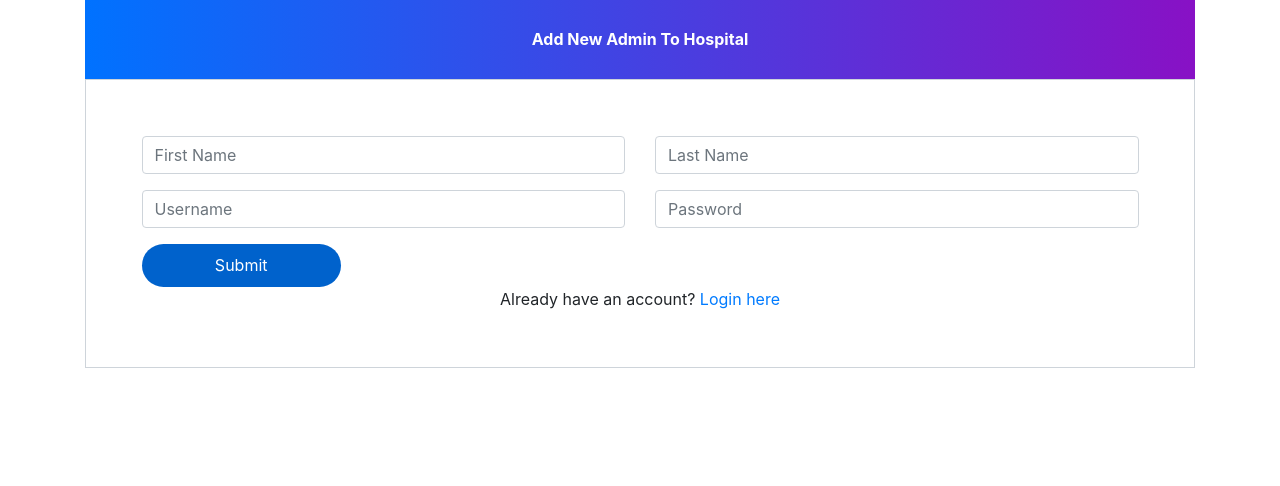
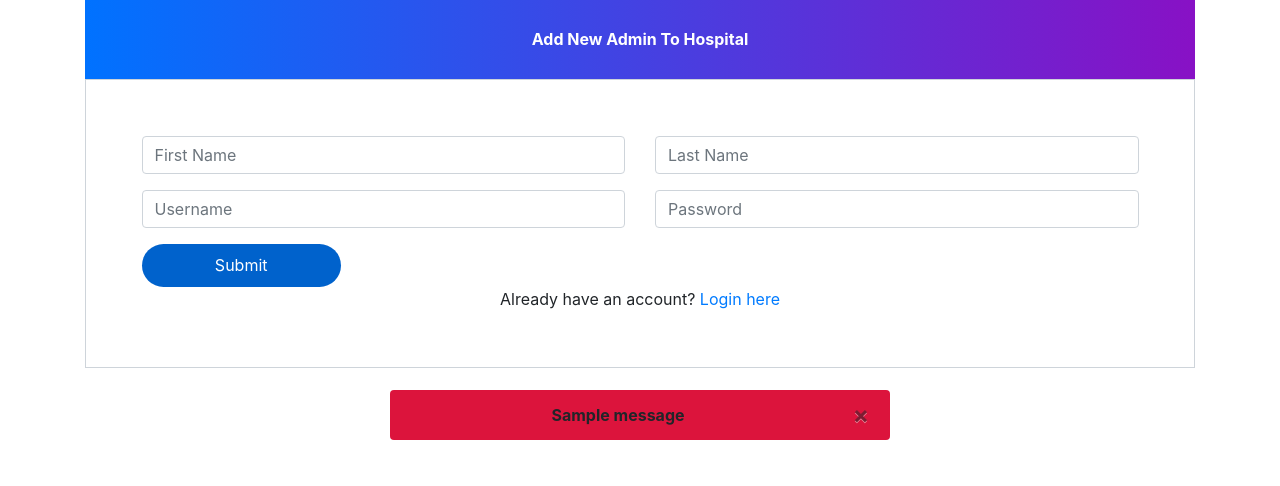
Before and after one commit to swiftstand/forkedencrypthealth, a Django app: page /adminsignup in a window 1280 px wide. Shown: the part 97-583 px from the top of the page. Run offline with Django 4.2, Linux system fonts and the light colour scheme; tables that the repository leaves empty hold one stand-in row (values such as "Sample post"); one stand-in notice (Sample message) is shown; some libraries are stand-ins or nearby versions.

Commit message:
displayed message for adminsignup with same creditinals

```diff
--- a/templates/hospital/adminsignup.html
+++ b/templates/hospital/adminsignup.html
@@ -1,7 +1,9 @@
 <!DOCTYPE html>
 
 {% load widget_tweaks %}
+
 <html lang="en" dir="ltr">
+
 
 <head>
   <meta charset="utf-8">
@@ -56,6 +58,7 @@
   <br>
   <br>
   <br>
+
   <form method="post">
     {% csrf_token %}
     <div class="container register-form">
@@ -92,6 +95,15 @@
     </div>
 
   </form>
+  {% for message in messages %}
+  <center><div class="alert alert-dismissible" role="alert" style="background-color: crimson; width: 500px; font-weight: bold; text-align: center">
+    <button type="button" class="close" data-dismiss="alert" aria-label="Close">
+      <span aria-hidden="true">&times;</span>
+    </button>
+    {{ message }}
+  </div>
+</center>
+{% endfor %}
 
   {% include "hospital/footer.html" %}
 </body>
```
